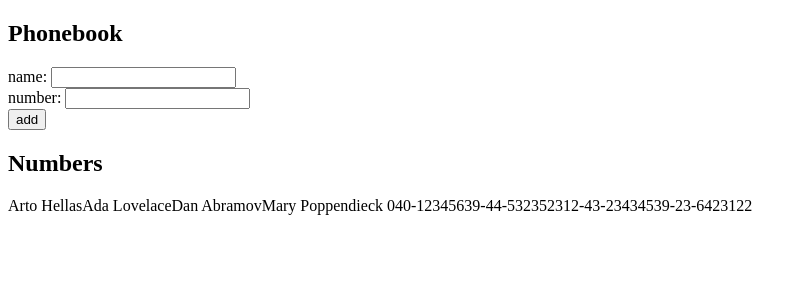
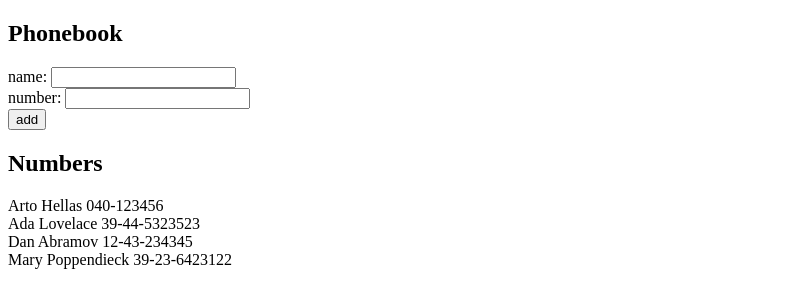
Before and after one commit to lizzzshan/fullstack-course, a React (Vite) app in the folder part2/phonebook/: page / in a window 1280 px wide. Shown: the top 308 px of the page, without its empty margins (0-807 px from the left). Built offline with nearby package versions, Linux system fonts and the light colour scheme.

Commit message:
Part 2.9

```diff
--- a/part2/phonebook/src/App.jsx
+++ b/part2/phonebook/src/App.jsx
@@ -4,13 +4,11 @@ import { useState } from 'react'
 const Person = (props) => {
   //console.log(props.person[0].name)
   // Map to the name and number to display persons obj
-  const name = props.person.map(prop => prop.name)
-  const number = props.person.map(prop => prop.number)
-  console.log(number)
-  //console.log(name)
+  const display = props.person.map(prop => <div key ={prop.id}> {prop.name} {prop.number}</div> )
+  //console.log(display)
   return(
     <div>
-      {name} {number}
+      {display}
     </div>
   )
 }
@@ -28,10 +26,12 @@ const App = () => {
 
   const addName = (event) =>{
     event.preventDefault()
+    const uniqueId = Math.floor(Math.random()) // TODO: fix this ID issue where it doesn't seem to check for unique IDs
     //console.log('button clicked', event.target)
     const newPerson = {
       name: newName,
-      number: newNumber
+      number: newNumber,
+      id: uniqueId
     }
 
     //console.log(persons.name)
```
